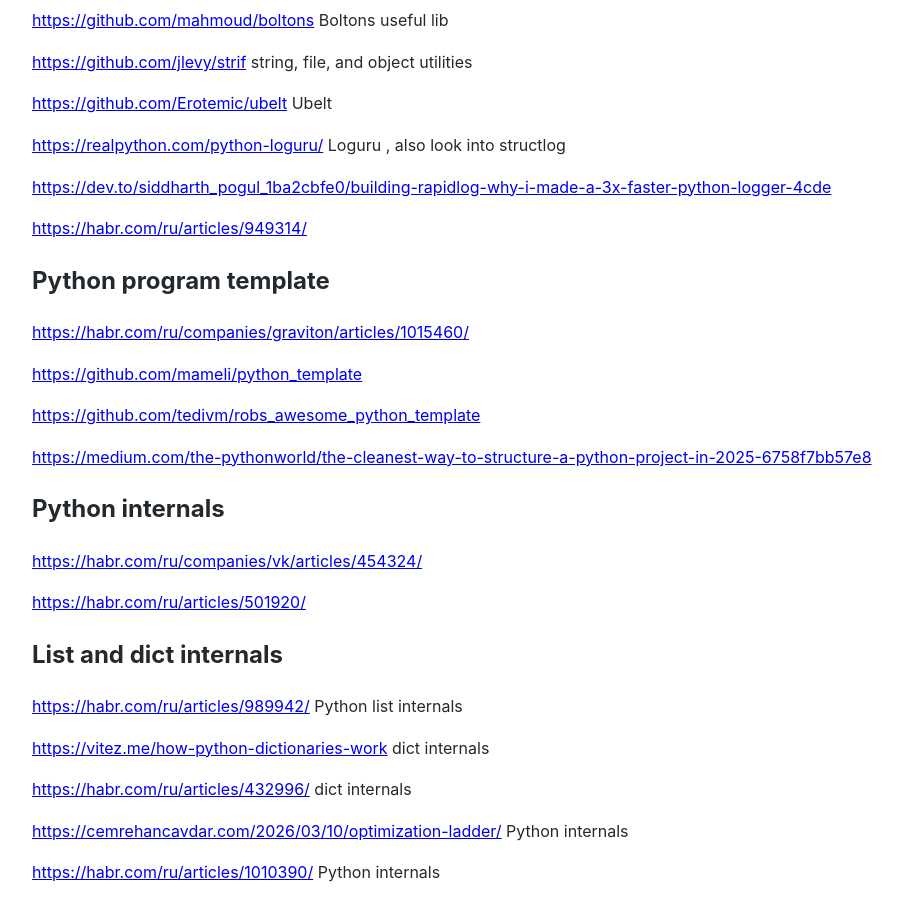
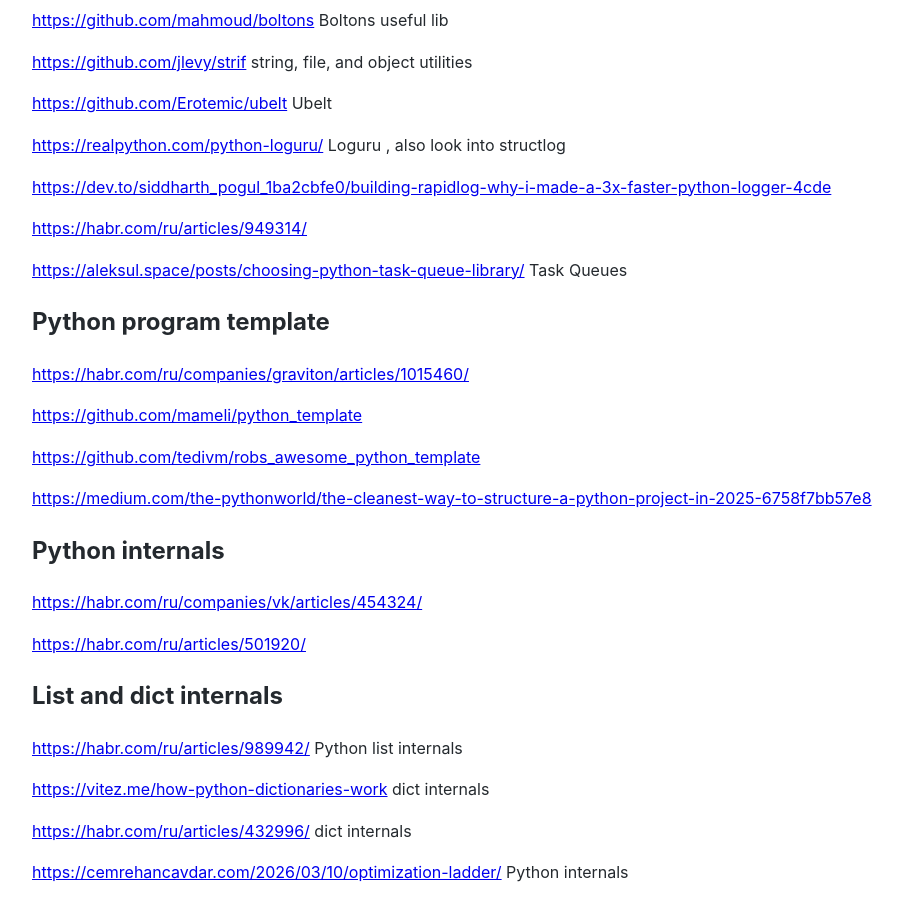
Before and after one commit to Michael-Lubinsky/michael-lubinsky.github.com, a Jekyll site: the page built from python/python_links.md, in a window 1280 px wide and 900 px high, scrolled down 1040 px. Shown: the whole window, without its empty margins (158-1060 px from the left). Built offline with Jekyll 4.4.1, drawn with Linux system fonts in a browser that asks for light colours; our own code applies the rules of GitHub Pages for plain Markdown files.

Commit message:
Update python_links.md

```diff
--- a/python/python_links.md
+++ b/python/python_links.md
@@ -57,6 +57,8 @@
 <https://dev.to/siddharth_pogul_1ba2cbfe0/building-rapidlog-why-i-made-a-3x-faster-python-logger-4cde>
 
 <https://habr.com/ru/articles/949314/>
+
+<https://aleksul.space/posts/choosing-python-task-queue-library/> Task Queues
 
 ## Python program template
 
```
